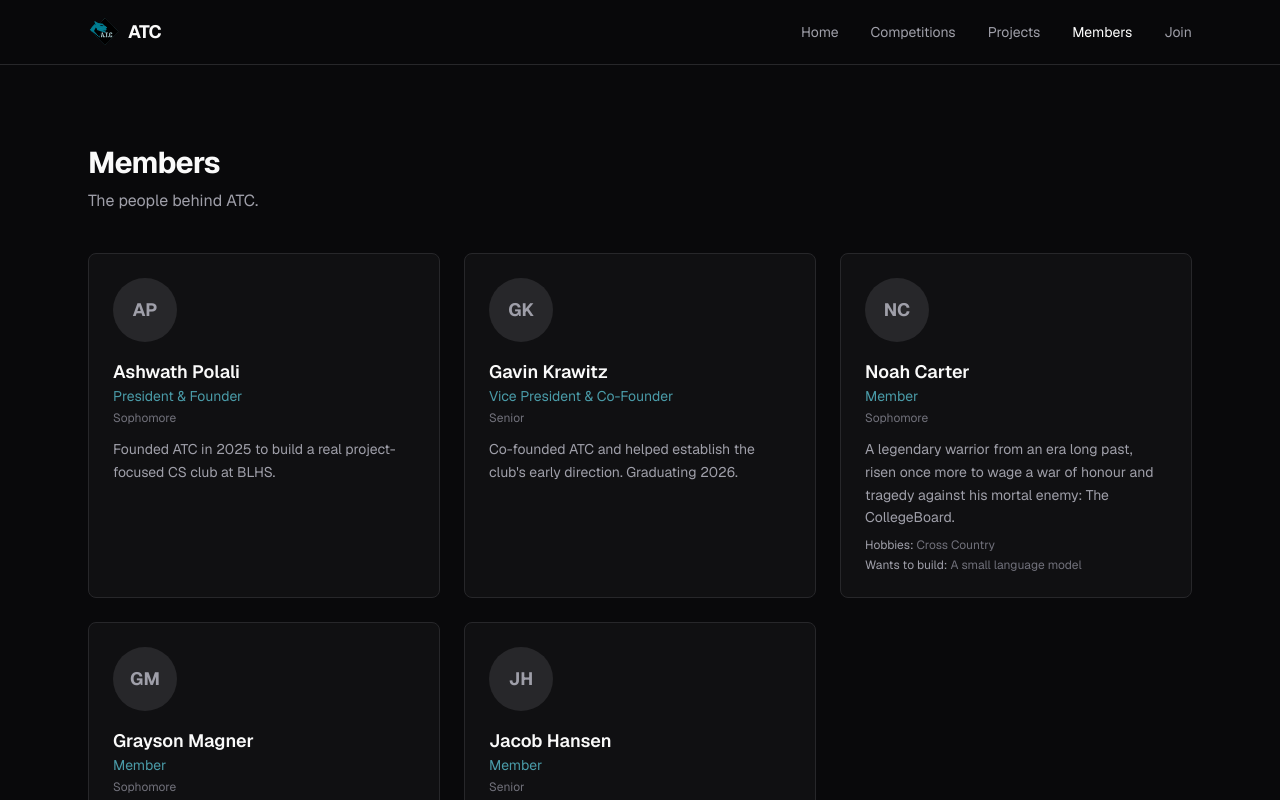
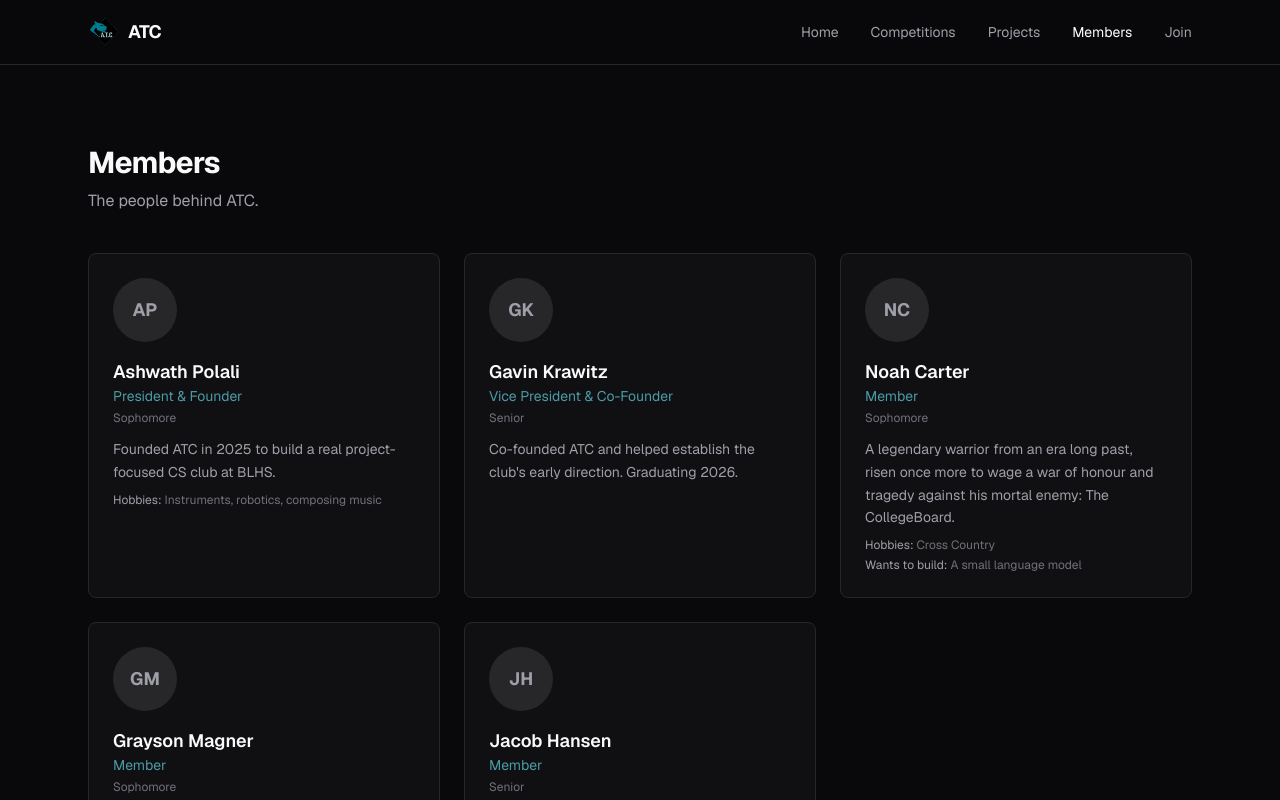
Before and after one commit to Algorithmic-Thinking-Club/atc-blhs, a Next.js app: page /members in a window 1280 px wide. Shown: the top 800 px of the page. Built offline with nearby package versions, Linux system fonts and the light colour scheme.

Commit message:
added hobby for myself

```diff
--- a/data/members.ts
+++ b/data/members.ts
@@ -13,6 +13,7 @@ export const members: Member[] = [
     name: "Ashwath Polali",
     role: "President & Founder",
     grade: "Sophomore",
+    hobby: "Instruments, robotics, composing music",
     bio: "Founded ATC in 2025 to build a real project-focused CS club at BLHS.",
   },
   {
```
